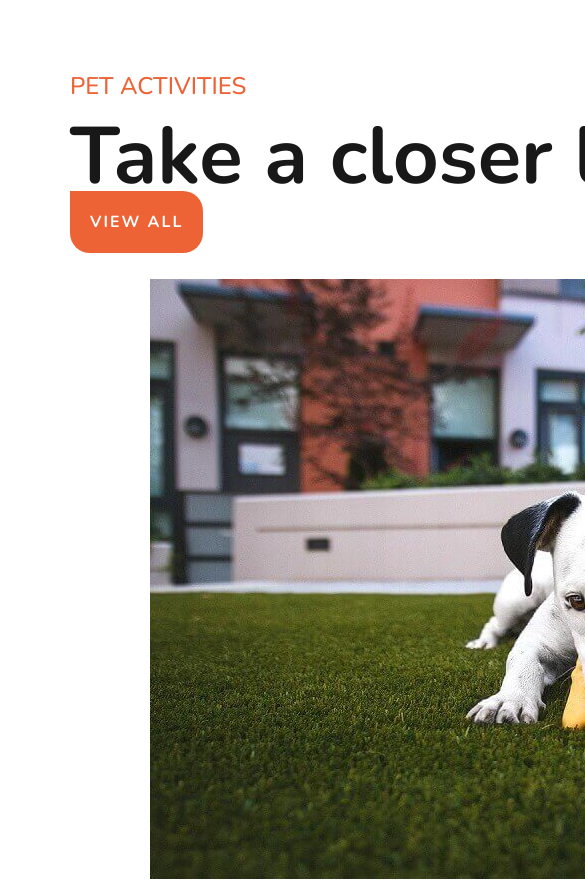
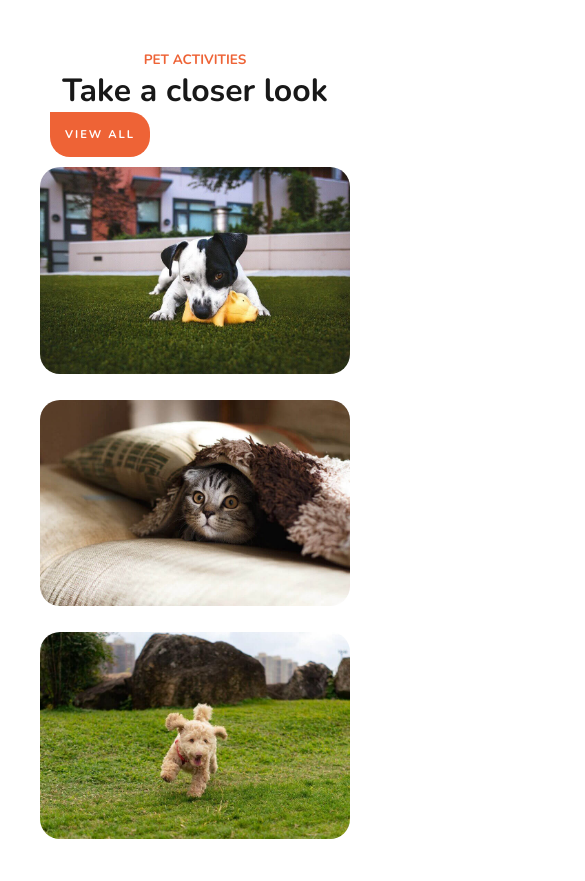
Before and after one commit to AndPrat/202307-w1ch4-andrea-prat, a plain HTML site: page index.html in a window 390 px wide. Shown: the top 881 px of the page, 585 px wide, since content can reach past the window. Drawn offline with nearby package versions, Linux system fonts and the light colour scheme.

Commit message:
Modify the classes of main section to be mobile-first

```diff
--- a/index.html
+++ b/index.html
@@ -22,17 +22,17 @@
       <ul class="category-list">
         <li class="category-list__item">
           <article class="category"><a href="" title="view toys play time" class="category__link">
-              <img src="images/01.jpg" alt="" class="category__image">
+              <img src="images/01.jpg" alt="" class="category__image" width="400" height="300">
             </a></article>
         </li>
         <li class="category-list__item">
           <article class="category"><a href="" title="view active rest" class="category__link">
-              <img src="images/02.jpg" alt="" class="category__image">
+              <img src="images/02.jpg" alt="" class="category__image" width="400" height="300">
             </a></article>
         </li>
         <li>
           <article class="category"><a href="" title="view game walks" class="category__link">
-              <img src="images/03.jpg" alt="" class="category__image">
+              <img src="images/03.jpg" alt="" class="category__image" width="400" height="300">
             </a></article>
         </li>
       </ul>
--- a/styles/styles.css
+++ b/styles/styles.css
@@ -22,23 +22,31 @@ a {
   text-decoration: none;
 }
 
+ul {
+  margin: 0;
+  padding: 0;
+}
+
 .main {
-  padding: 40px;
+  padding: 30px;
   display: flex;
 }
 
 .main__section {
-  padding: 30px;
+  padding: 20px;
   color: #ee6336;
 }
 .section__title {
-  font-size: 5rem;
+  font-size: 2rem;
   color: #181818;
+  text-align: center;
 }
 
 .section__subtitle {
-  font-size: 1.5rem;
-  display: inline-block;
+  font-size: 0.85rem;
+  display: block;
+  text-align: center;
+  font-weight: bold;
 }
 
 .button {
@@ -46,11 +54,11 @@ a {
   border-radius: 0px 20px 20px 20px;
   border-color: #ee6336;
   color: #181818;
-  padding: 20px;
-  size: 12px;
+  padding: 15px;
+  font-size: 0.7rem;
   font-weight: bold;
   letter-spacing: 2px;
-  text-align: right;
+  display: inline-block;
 }
 
 .button__primary {
@@ -60,16 +68,19 @@ a {
 
 .category-list {
   list-style: none;
+  margin: 0 -20px -20px;
 }
 .category-list__item {
-  padding: 10px;
 }
 .category__link {
-  padding: 10px;
+  display: block;
 }
 
 .category__image {
-  padding: 10px;
+  width: 100%;
+  height: 100%;
+  object-fit: cover;
+  border-radius: 20px;
 }
 
 .category {
```
